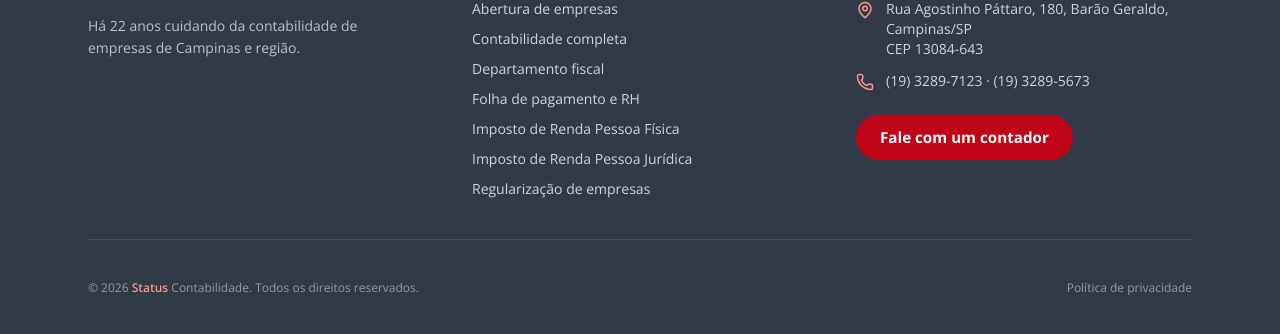
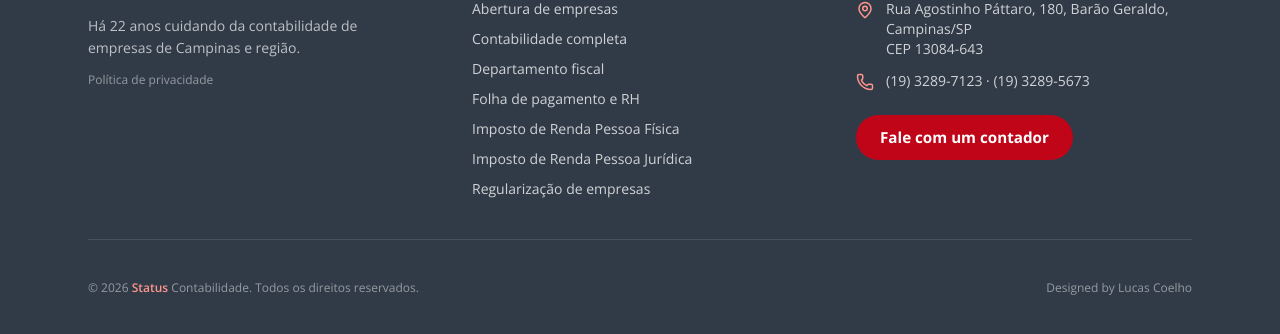
Before and after one commit to lucasignislab/statuscontabilidade, a Next.js app in the folder site/: page / in a window 1280 px wide. Shown: the part 6004-6338 px from the top of the page. Built offline with nearby package versions, Linux system fonts and the light colour scheme.

Commit message:
Footer: Política de privacidade abaixo da descrição e crédito Designed by Lucas Coelho na barra final

```diff
--- a/site/src/components/Footer.tsx
+++ b/site/src/components/Footer.tsx
@@ -14,6 +14,9 @@ export default function Footer() {
             <p className="mt-4 text-sm text-mist/70 leading-relaxed max-w-xs">
               Há {site.years} anos cuidando da contabilidade de empresas de Campinas e região.
             </p>
+            <Link href="/privacidade" className="mt-3 inline-block text-xs text-mist/50 hover:text-mist transition-colors">
+              Política de privacidade
+            </Link>
           </div>
 
           <nav aria-label="Serviços no rodapé">
@@ -50,9 +53,9 @@ export default function Footer() {
         <hr className="my-10 border-white/10" />
         <div className="flex flex-col sm:flex-row justify-between gap-3 text-xs text-mist/50">
           <p>© {new Date().getFullYear()} <span className="text-status-300 font-semibold">Status</span> Contabilidade. Todos os direitos reservados.</p>
-          <Link href="/privacidade" className="hover:text-mist transition-colors">
-            Política de privacidade
-          </Link>
+          <a href="https://lucascoelhoux.site" target="_blank" rel="noopener noreferrer" className="hover:text-mist transition-colors">
+            Designed by Lucas Coelho
+          </a>
         </div>
       </div>
     </footer>
```
